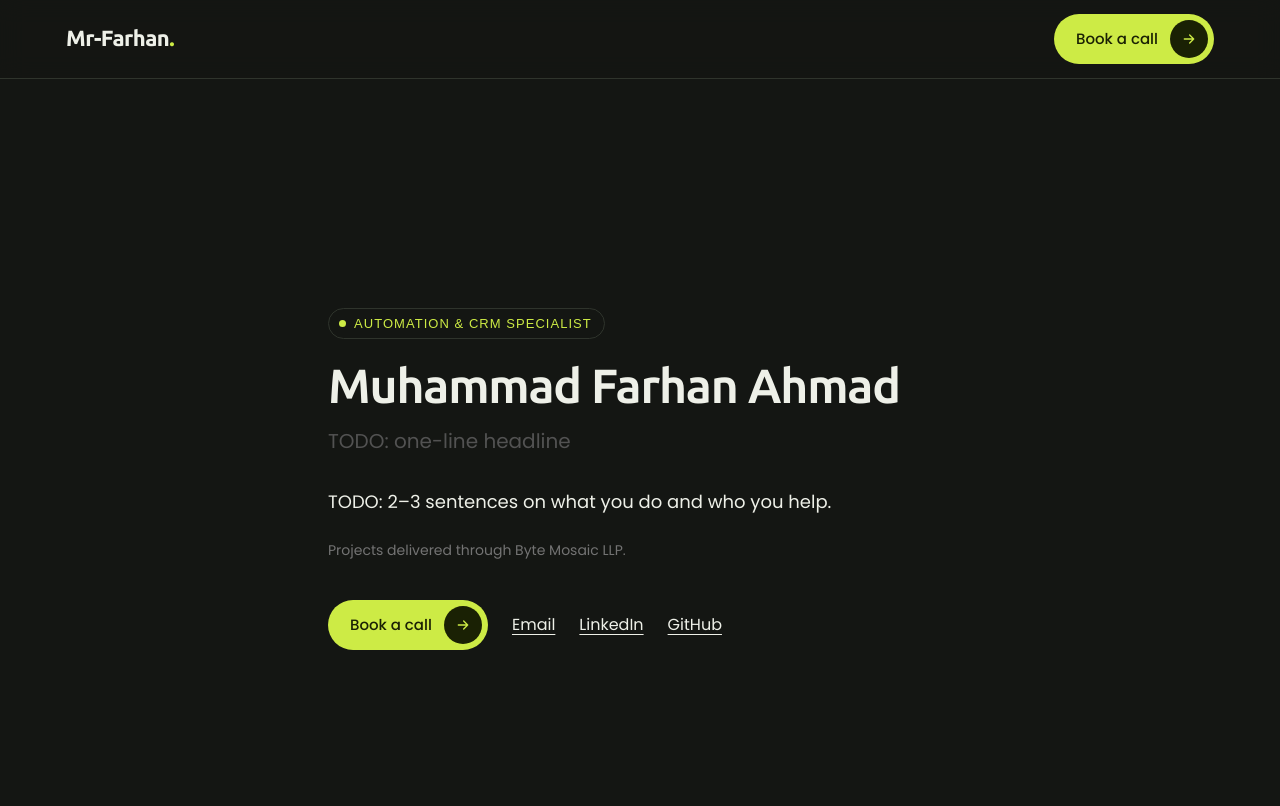
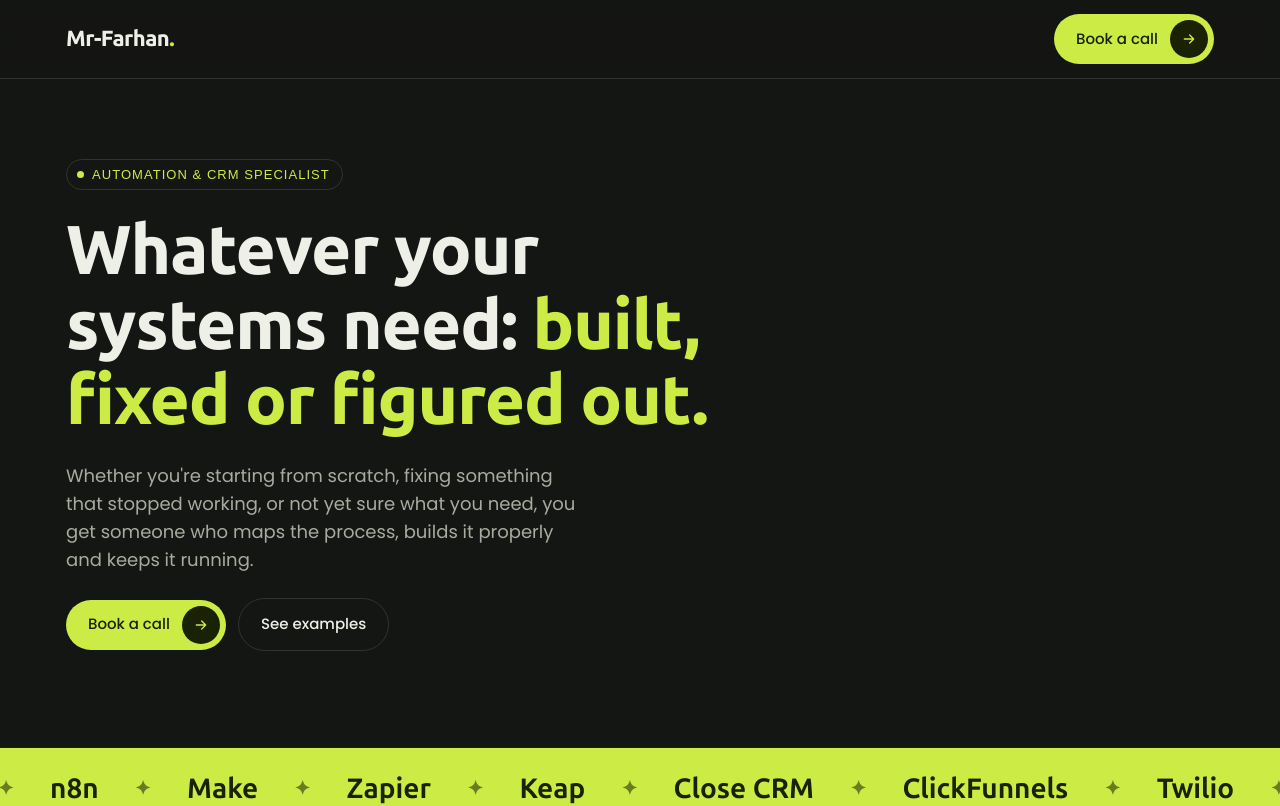
Before and after one commit to Mr-Knock-Knock/mr-farhan, a Next.js app in the folder frontend/: page / in a window 1280 px wide. Shown: the top 806 px of the page. Built offline with nearby package versions, Linux system fonts and the light colour scheme; a web font is replaced by a local one.

Commit message:
feat: add hero and tools strip (#9)

```diff
--- a/frontend/src/app/globals.css
+++ b/frontend/src/app/globals.css
@@ -16,6 +16,11 @@
 
   --ease-calm: cubic-bezier(0.22, 0.61, 0.36, 1);
   --container-site: 1180px;
+  --animate-marquee: marquee 38s linear infinite;
+
+  @keyframes marquee {
+    to { transform: translateX(-50%); }
+  }
 }
 
 /* Fonts: point at the variables next/font sets in layout.tsx */
--- a/frontend/src/app/page.tsx
+++ b/frontend/src/app/page.tsx
@@ -1,45 +1,14 @@
-import { getSiteContent } from "@/lib/data";
-import { Button } from "@/components/ui/Button";
-import { Eyebrow } from "@/components/ui/Eyebrow";
-
+import { Hero } from "@/components/sections/Hero";
+import { ToolsStrip } from "@/components/sections/ToolsStrip";
+import { getLanding } from "@/lib/data";
 
 export default async function Home() {
-  const site = await getSiteContent();
+  const landing = await getLanding();
 
   return (
-    <main className="mx-auto flex min-h-svh max-w-2xl flex-col justify-center px-6 py-16">
-      <Eyebrow className="mb-6">Automation &amp; CRM specialist</Eyebrow>
-      <h1 className="text-4xl font-bold tracking-tight sm:text-5xl">{site.name}</h1>
-
-      <p className="mt-4 text-xl text-neutral-600 dark:text-neutral-400">{site.headline}</p>
-
-      <div className="mt-8 space-y-4 text-lg leading-relaxed">
-        {site.intro.map((paragraph) => (
-          <p key={paragraph}>{paragraph}</p>
-        ))}
-      </div>
-
-      <p className="mt-6 text-sm text-neutral-500">{site.businessNote}</p>
-
-      <div className="mt-10 flex flex-wrap items-center gap-x-6 gap-y-3">
-        <Button href={site.bookingUrl}>Book a call</Button>
-
-        <a href={`mailto:${site.email}`} className="underline underline-offset-4 hover:no-underline">
-          Email
-        </a>
-
-        {site.socials.map((link) => (
-          <a
-            key={link.href}
-            href={link.href}
-            target="_blank"
-            rel="noopener noreferrer"
-            className="underline underline-offset-4 hover:no-underline"
-          >
-            {link.label}
-          </a>
-        ))}
-      </div>
+    <main>
+      <Hero content={landing.hero} />
+      <ToolsStrip tools={landing.tools} />
     </main>
   );
 }
--- a/frontend/src/components/layout/Header.tsx
+++ b/frontend/src/components/layout/Header.tsx
@@ -7,14 +7,14 @@ export function Header({ logo, bookingUrl }: HeaderProps) {
   return (
     <header className="sticky top-0 z-20 border-b border-line bg-bg/90 backdrop-blur-md">
       <Container className="flex items-center justify-between py-3.5">
-        <a href="#top" className="font-head text-[19px] font-extrabold tracking-tight no-underline sm:text-[22px]">
+        <a href="#top" className="whitespace-nowrap font-head text-[19px] font-extrabold tracking-tight no-underline sm:text-[22px]">
           {logo}
           <span className="text-lime">.</span>
         </a>
         <Button href={bookingUrl} size="sm" className="sm:hidden">
           Book a call
         </Button>
-        <Button href={bookingUrl} className="hidden sm:inline-flex">
+        <Button href={bookingUrl} className="max-sm:hidden">
           Book a call
         </Button>
       </Container>
--- /dev/null
+++ b/frontend/src/components/sections/Hero.tsx
@@ -0,0 +1,43 @@
+import { Button } from "@/components/ui/Button";
+import { Container } from "@/components/ui/Container";
+import { Eyebrow } from "@/components/ui/Eyebrow";
+import type { HeroContent } from "@/content/landing";
+
+export function Hero({ content }: { content: HeroContent }) {
+  const { eyebrow, heading, sub, primaryCta, secondaryCta, video } = content;
+
+  return (
+    <section className="py-12 sm:py-20 lg:pb-24">
+      <Container className={`grid items-center gap-14 ${video ? "lg:grid-cols-[1.05fr_1fr]" : ""}`}>
+        <div className="grid min-w-0 gap-6">
+          <Eyebrow>{eyebrow}</Eyebrow>
+          <h1 className="max-w-[20ch] text-[clamp(2.5rem,5.4vw,4.4rem)] font-extrabold">
+            {heading.lead} <span className="text-lime">{heading.highlight}</span>
+          </h1>
+          <p className="max-w-[46ch] text-lg text-muted">{sub}</p>
+          <div className="flex flex-wrap items-center gap-3">
+            <Button href={primaryCta.href} className="max-sm:flex-1 max-sm:justify-between">
+              {primaryCta.label}
+            </Button>
+            <Button href={secondaryCta.href} variant="ghost" className="max-sm:flex-1 max-sm:justify-center">
+              {secondaryCta.label}
+            </Button>
+          </div>
+        </div>
+
+        {video && (
+          <div className="aspect-video overflow-hidden rounded-3xl border border-line bg-surface">
+            <iframe
+              src={video.embedUrl}
+              title={video.title}
+              loading="lazy"
+              allow="accelerometer; encrypted-media; gyroscope; picture-in-picture"
+              allowFullScreen
+              className="size-full"
+            />
+          </div>
+        )}
+      </Container>
+    </section>
+  );
+}
--- /dev/null
+++ b/frontend/src/components/sections/ToolsStrip.tsx
@@ -0,0 +1,30 @@
+function ToolRow({ tools, duplicate = false }: { tools: string[]; duplicate?: boolean }) {
+  return (
+    <ul
+      aria-hidden={duplicate || undefined}
+      className={`flex shrink-0 items-center gap-9 px-[18px] py-[18px] font-head text-[clamp(1.25rem,2.4vw,1.75rem)] font-bold whitespace-nowrap motion-reduce:flex-wrap motion-reduce:justify-center ${
+        duplicate ? "motion-reduce:hidden" : ""
+      }`}
+    >
+      {tools.map((tool) => (
+        <li key={tool} className="flex items-center gap-9">
+          {tool}
+          <span aria-hidden="true" className="text-[0.7em] opacity-55">
+            ✦
+          </span>
+        </li>
+      ))}
+    </ul>
+  );
+}
+
+export function ToolsStrip({ tools }: { tools: string[] }) {
+  return (
+    <section aria-label="Tools I work with" className="group overflow-hidden border-y border-lime-ink bg-lime text-lime-ink">
+      <div className="flex w-max animate-marquee group-hover:[animation-play-state:paused] motion-reduce:w-auto motion-reduce:animate-none">
+        <ToolRow tools={tools} />
+        <ToolRow tools={tools} duplicate />
+      </div>
+    </section>
+  );
+}
--- /dev/null
+++ b/frontend/src/content/landing.ts
@@ -0,0 +1,122 @@
+export type TwoToneHeading = {
+  lead: string;
+  highlight: string;
+};
+
+export type LinkButton = {
+  label: string;
+  href: string;
+};
+
+export type HeroContent = {
+  eyebrow: string;
+  heading: TwoToneHeading;
+  sub: string;
+  primaryCta: LinkButton;
+  secondaryCta: LinkButton;
+  video?: { embedUrl: string; title: string };
+};
+
+export type LevelMini =
+  | { kind: "checklist"; title: string; items: string[] }
+  | { kind: "sync"; title: string; nodes: [string, string, string]; status: string; errors: string }
+  | { kind: "chart"; title: string };
+
+export type Level = {
+  number: string;
+  tag: string;
+  title: string;
+  situation: string;
+  mini: LevelMini;
+  outcome: string;
+};
+
+export type LevelsContent = {
+  eyebrow: string;
+  heading: TwoToneHeading;
+  intro: string;
+  levels: [Level, Level, Level];
+  loopLabel: string;
+  legend: { forward: string; backward: string };
+  cta: { text: string; button: LinkButton };
+};
+
+export type LandingContent = {
+  hero: HeroContent;
+  tools: string[];
+  levels: LevelsContent;
+};
+
+export const landing: LandingContent = {
+  hero: {
+    eyebrow: "Automation & CRM specialist",
+    heading: {
+      lead: "Whatever your systems need:",
+      highlight: "built, fixed or figured out.",
+    },
+    sub: "Whether you're starting from scratch, fixing something that stopped working, or not yet sure what you need, you get someone who maps the process, builds it properly and keeps it running.",
+    primaryCta: { label: "Book a call", href: "#book" },
+    secondaryCta: { label: "See examples", href: "#work" },
+  },
+
+  tools: [
+    "GoHighLevel",
+    "n8n",
+    "Make",
+    "Zapier",
+    "Keap",
+    "Close CRM",
+    "ClickFunnels",
+    "Twilio",
+    "Python",
+  ],
+
+  levels: {
+    eyebrow: "Where you are now",
+    heading: { lead: "Find your level.", highlight: "Start there." },
+    intro:
+      "Most businesses sit at different levels in different places: leads might be fully automated while invoicing is still done by hand. Start with the part that costs you the most time.",
+    levels: [
+      {
+        number: "/00",
+        tag: "Level 0",
+        title: "Capture & follow up",
+        situation: "Nothing is set up yet. Every lead depends on someone remembering.",
+        mini: {
+          kind: "checklist",
+          title: "New lead",
+          items: ["Lead captured", "Tagged", "SMS sent", "Email · day 1"],
+        },
+        outcome: "Leads are captured, sorted and followed up automatically, so nothing slips through.",
+      },
+      {
+        number: "/01",
+        tag: "Level 1",
+        title: "Connect & sync",
+        situation: "You have the tools. They just don't talk to each other.",
+        mini: {
+          kind: "sync",
+          title: "Sync status",
+          nodes: ["CRM", "Sheets", "Payments"],
+          status: "Synced",
+          errors: "0 errors",
+        },
+        outcome: "Data moves between your tools on its own, stays consistent, and you're alerted when something breaks.",
+      },
+      {
+        number: "/02",
+        tag: "Level 2",
+        title: "See & decide",
+        situation: "It all runs, but you can't see what's working.",
+        mini: { kind: "chart", title: "Performance" },
+        outcome: "With your data connected, you can see what's performing and where to focus next.",
+      },
+    ],
+    loopLabel: "↻ A new tool or a new insight? That part starts again at Level 0.",
+    legend: { forward: "Next step", backward: "Back a level" },
+    cta: {
+      text: "Not sure where you are? Let's work it out on a call.",
+      button: { label: "Book a call", href: "#book" },
+    },
+  },
+};
--- a/frontend/src/lib/data.ts
+++ b/frontend/src/lib/data.ts
@@ -1,5 +1,9 @@
 import { site, type SiteContent } from "@/content/site";
+import { landing, type LandingContent } from "@/content/landing";
 
 export async function getSiteContent(): Promise<SiteContent> {
   return site;
 }
+export async function getLanding(): Promise<LandingContent> {
+  return landing;
+}
```
